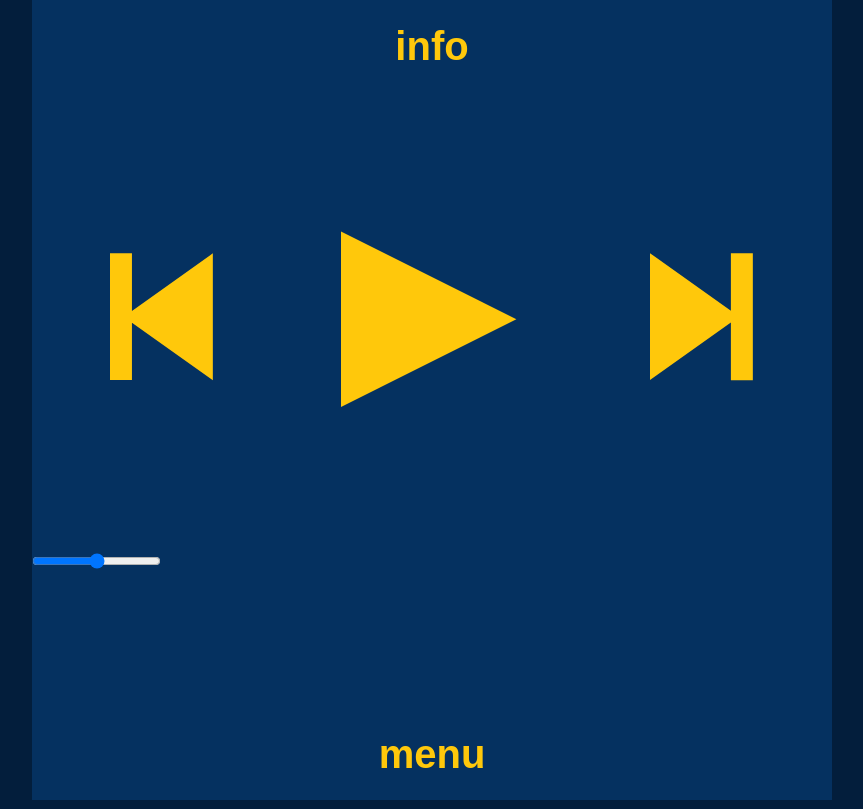
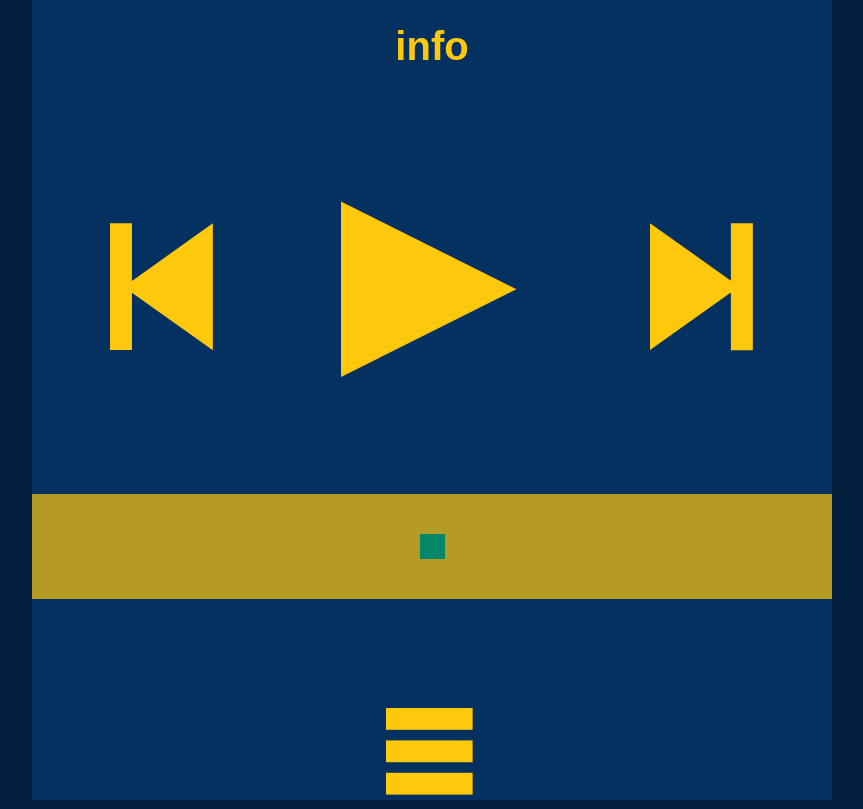
Before and after one commit to CHICU22/mobiledevelopment, a plain HTML site: page index.html in a window 1280 px wide. Shown: the whole page, without its empty margins (208-1071 px from the left). Drawn offline with Linux system fonts and the light colour scheme.

Commit message:
added volume bar with his css

```diff
--- a/index.html
+++ b/index.html
@@ -32,7 +32,13 @@
         <input type="range">
     </div>
     <div id="menu">
-        <button>menu</button>
+        <button>
+            <svg width="100%" height="100%" viewBox="0 0 11 11" fill="var(--color-yellow)">
+                <rect x="0" y="0" width="10.355" height="2.609" />
+                <rect x="0" y="3.876" width="10.355" height="2.609" />
+                <rect x="0" y="7.746" width="10.355" height="2.609" />
+            </svg>
+        </button>
     </div>
 
 </body>
--- a/style.css
+++ b/style.css
@@ -61,7 +61,36 @@ button{
     gap: 10px;
 }
 
+input{
+    -webkit-appearance: none;
+    width: 100%;
+    height: 105px;
+    background: #FFC80B;
+    outline: none;
+    opacity: 0.7;
+    -webkit-transition: .2s;
+    transition: opacity .2s;
+}
 
+input:hover {
+    opacity: 1;
+}
+
+input::-webkit-slider-thumb {
+    -webkit-appearance: none;
+    appearance: none;
+    width: 25px;
+    height: 25px;
+    background: #04AA6D;
+    cursor: pointer;
+}
+
+input::-moz-range-thumb {
+    width: 25px;
+    height: 25px;
+    background: #04AA6D;
+    cursor: pointer;
+}
 /* #controller > button{
     width: 30px;
     height: 60px;
```
